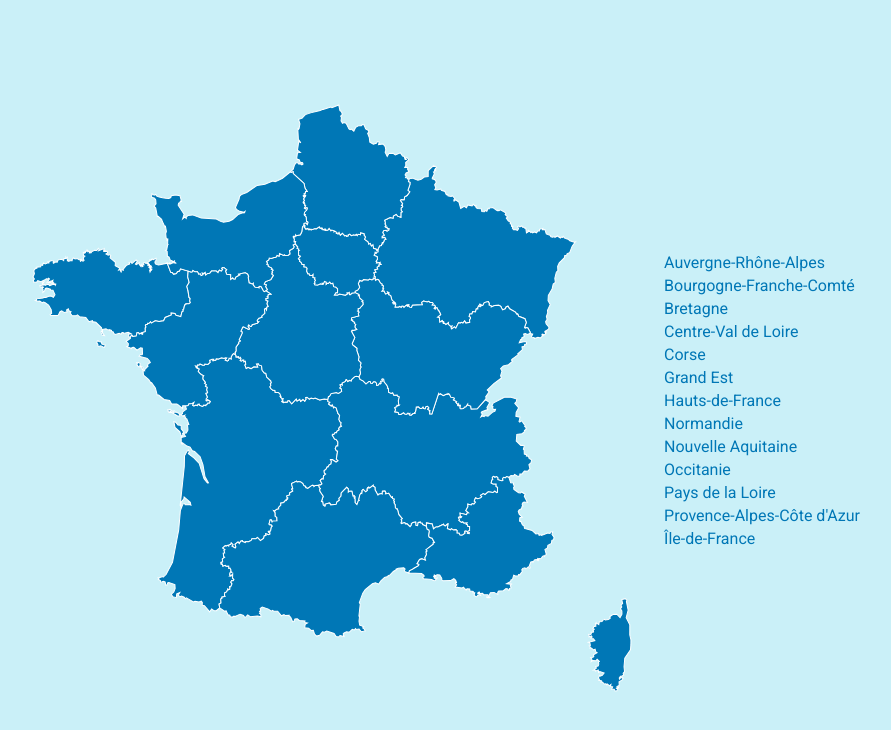
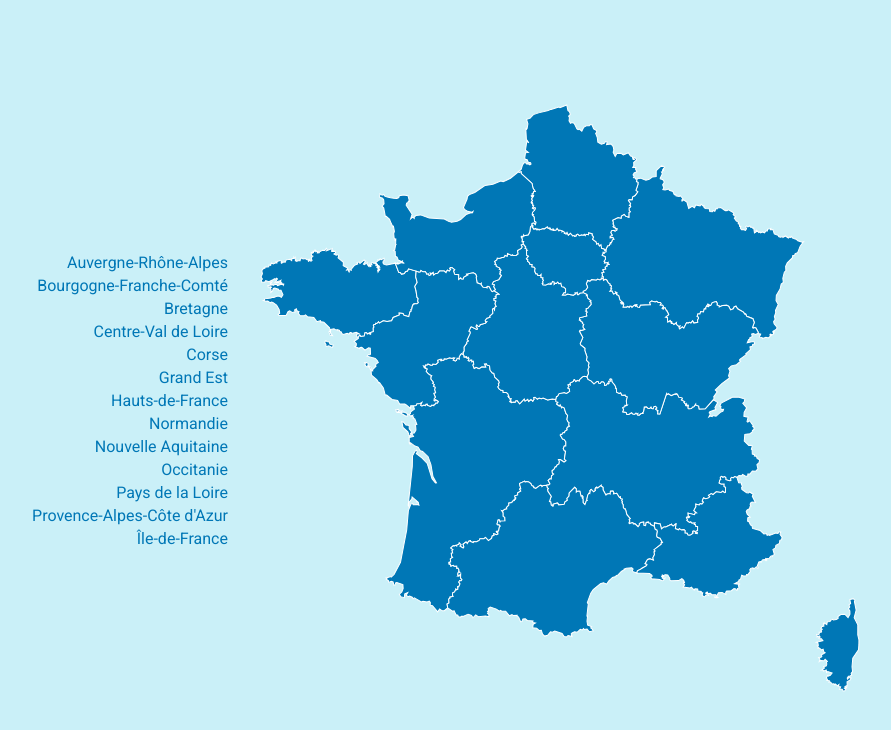
Before and after one commit to bruno00o/interactive-france-map, a plain HTML site: page index.html in a window 1280 px wide. Shown: the whole page, without its empty margins (194-1085 px from the left). Drawn offline with Linux system fonts and the light colour scheme.

Commit message:
changes style

```diff
--- a/style.css
+++ b/style.css
@@ -9,7 +9,7 @@
 body {
     display: flex;
     min-height: 100vh;
-    flex-direction: row;
+    flex-direction: row-reverse;
     justify-content: center;
     align-items: center;
     font-family: 'Roboto', sans-serif;
@@ -42,6 +42,7 @@ body {
     display: flex;
     flex-direction: column;
     justify-content: center;
+    align-items: flex-end;
     gap: .25em;
 }
 
```
